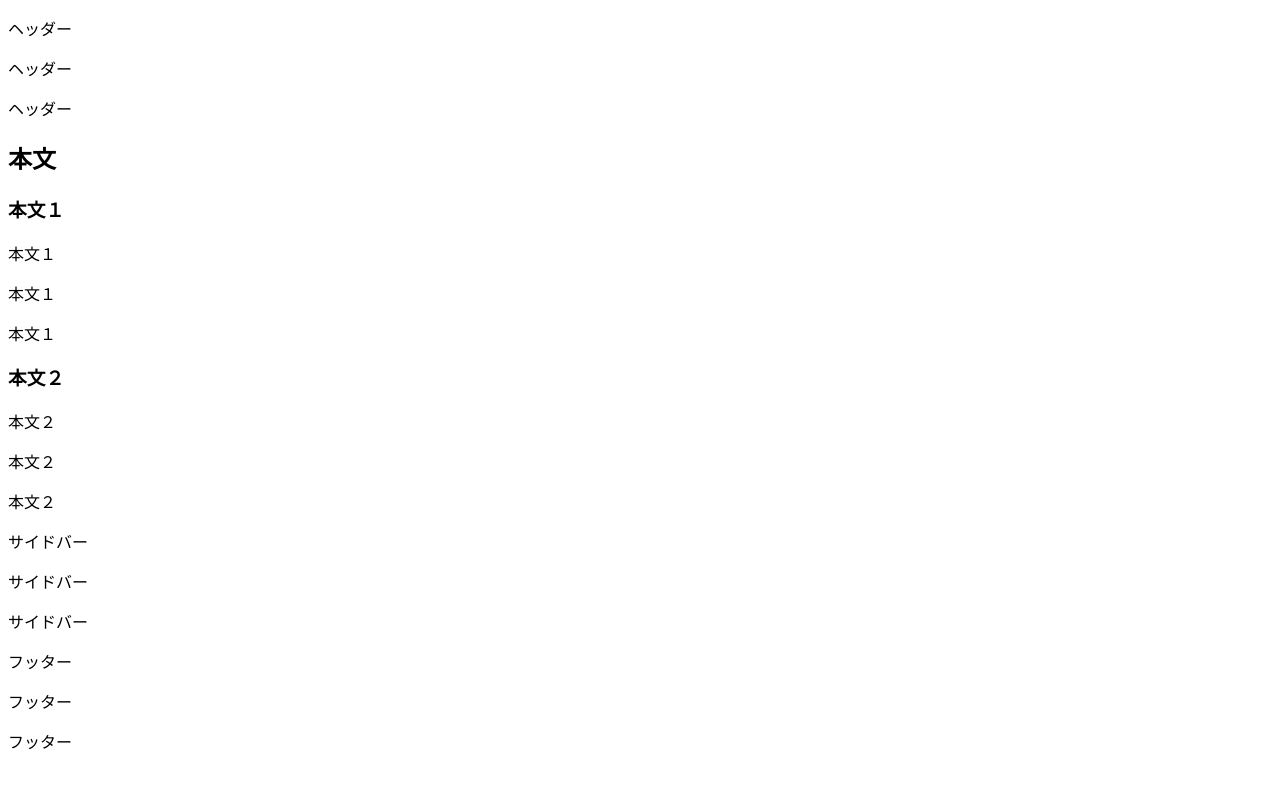
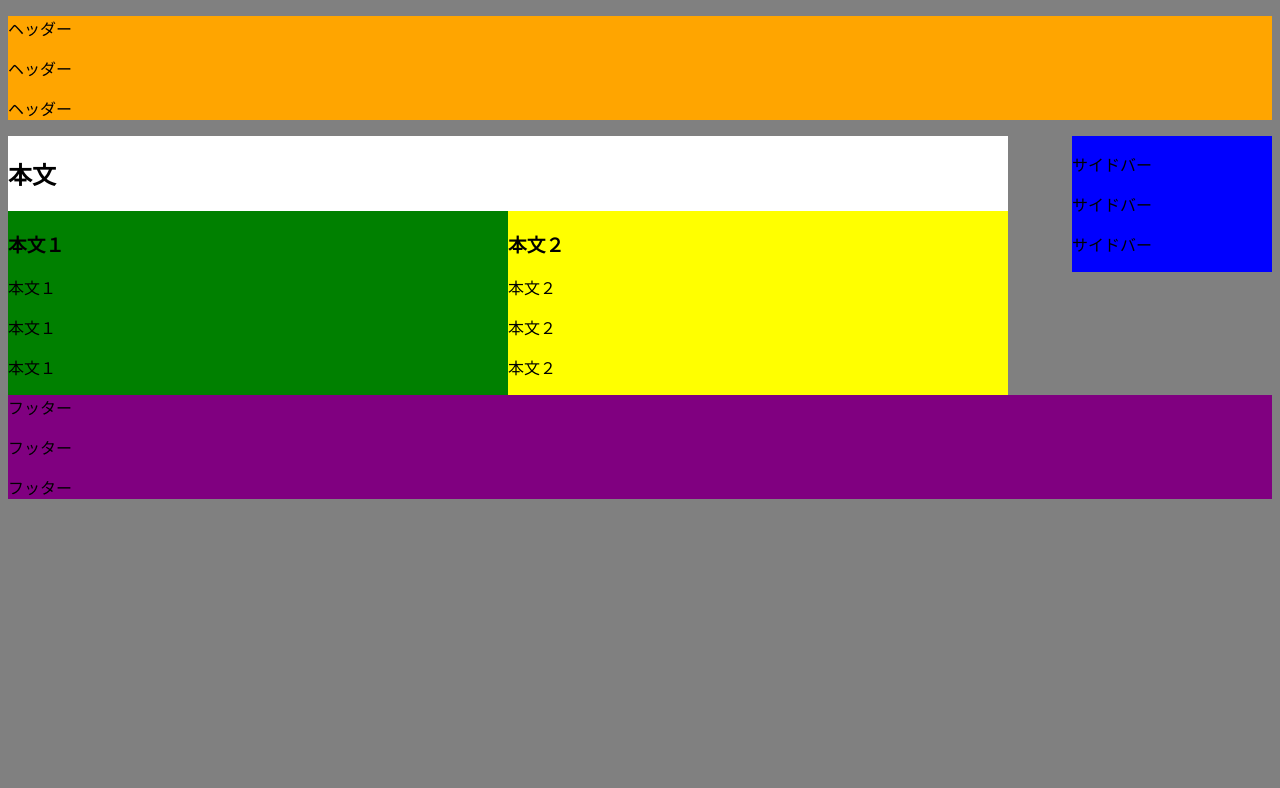
Before and after one commit to km323/web1-7, a plain HTML site: page index.html in a window 1280 px wide. Drawn offline with Linux system fonts and the light colour scheme.

Commit message:
Update index.html

```diff
--- a/index.html
+++ b/index.html
@@ -2,7 +2,7 @@
 <html lang="ja">
 <head>
 <meta charset="UTF-8">
-<link rel="stylensheet" type="text/css" href="css/default.css">
+<link rel="stylesheet" type="text/css" href="css/default.css">
 <title>レイアウトの練習</title>
 </head>
 <body>
```
